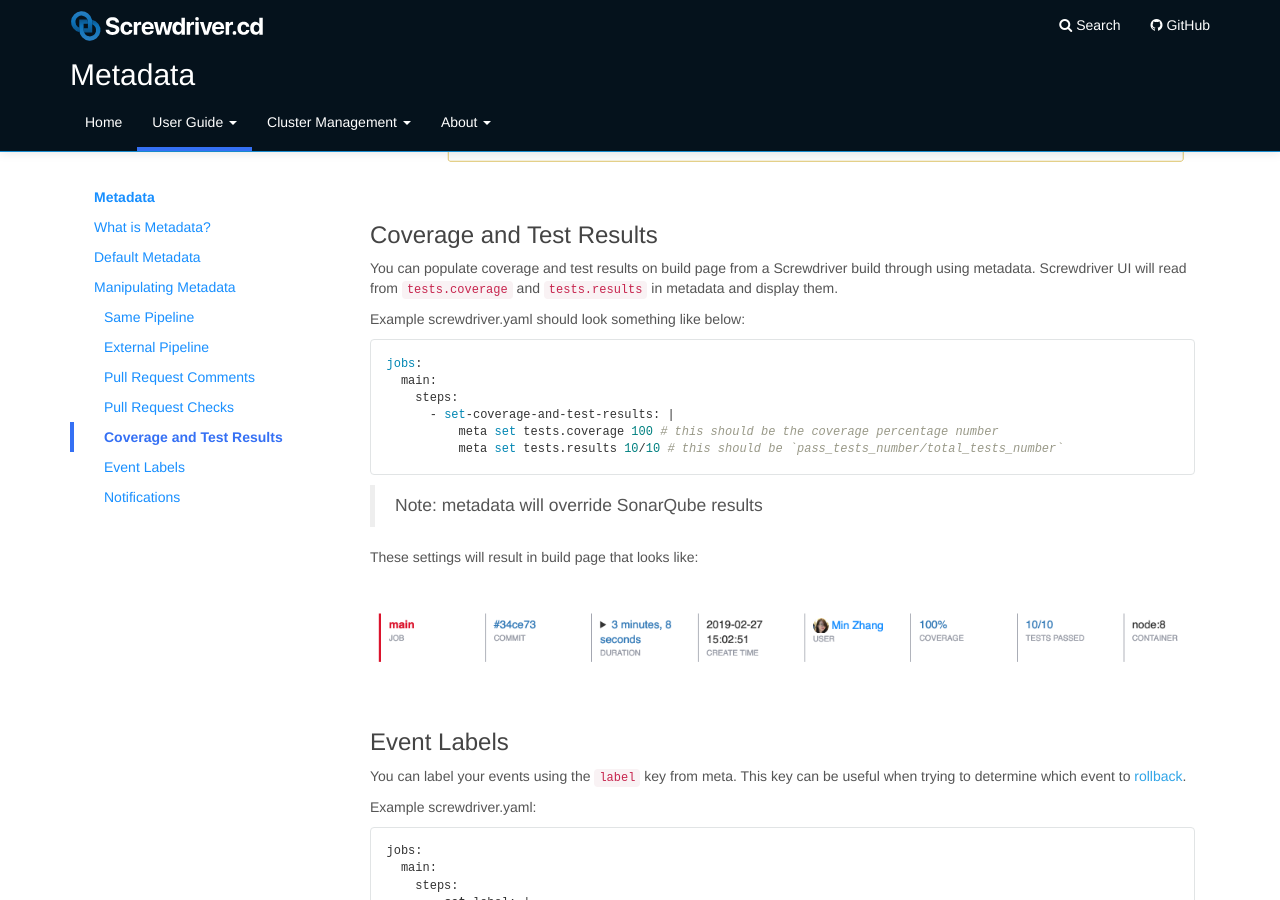
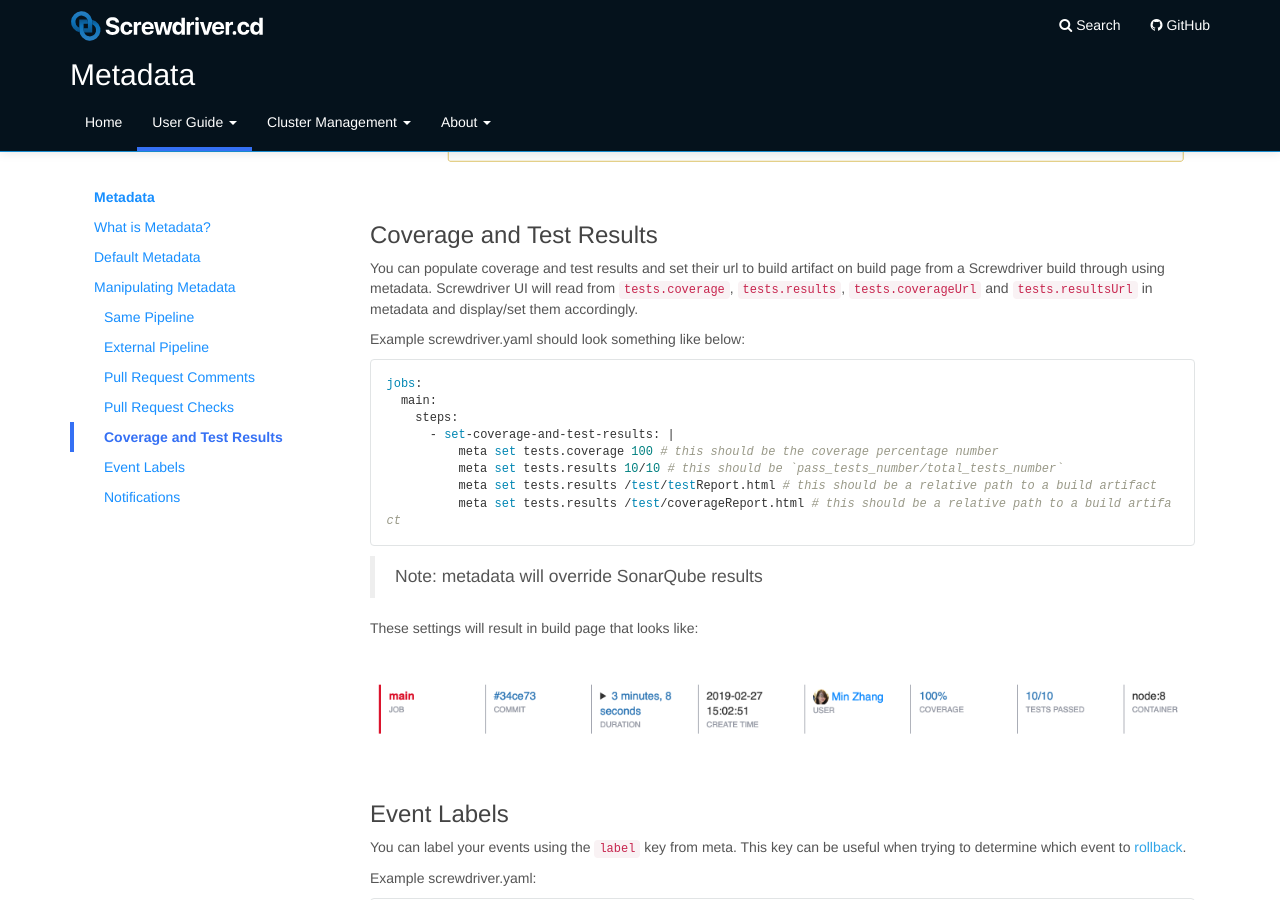
Before and after one commit to screwdriver-cd/guide, a Jekyll site: the page built from docs/user-guide/metadata.md, in a window 1280 px wide and 900 px high, scrolled down 3840 px. Built offline with Jekyll 4.4.1, drawn with Linux system fonts in a browser that asks for light colours.

Commit message:
fix: update test and coverage

````diff
--- a/docs/user-guide/metadata.md
+++ b/docs/user-guide/metadata.md
@@ -171,7 +171,7 @@ These settings will result in Git checks that look like:
 
 ### Coverage and Test Results
 
-You can populate coverage and test results on build page from a Screwdriver build through using metadata. Screwdriver UI will read from `tests.coverage` and `tests.results` in metadata and display them.
+You can populate coverage and test results and set their url to build artifact on build page from a Screwdriver build through using metadata. Screwdriver UI will read from `tests.coverage`, `tests.results`, `tests.coverageUrl` and `tests.resultsUrl` in metadata and display/set them accordingly.
 
 Example screwdriver.yaml should look something like below:
 
@@ -182,6 +182,8 @@ jobs:
       - set-coverage-and-test-results: |
           meta set tests.coverage 100 # this should be the coverage percentage number
           meta set tests.results 10/10 # this should be `pass_tests_number/total_tests_number`
+          meta set tests.results /test/testReport.html # this should be a relative path to a build artifact
+          meta set tests.results /test/coverageReport.html # this should be a relative path to a build artifact
 ```
 
 > Note: metadata will override SonarQube results
````
